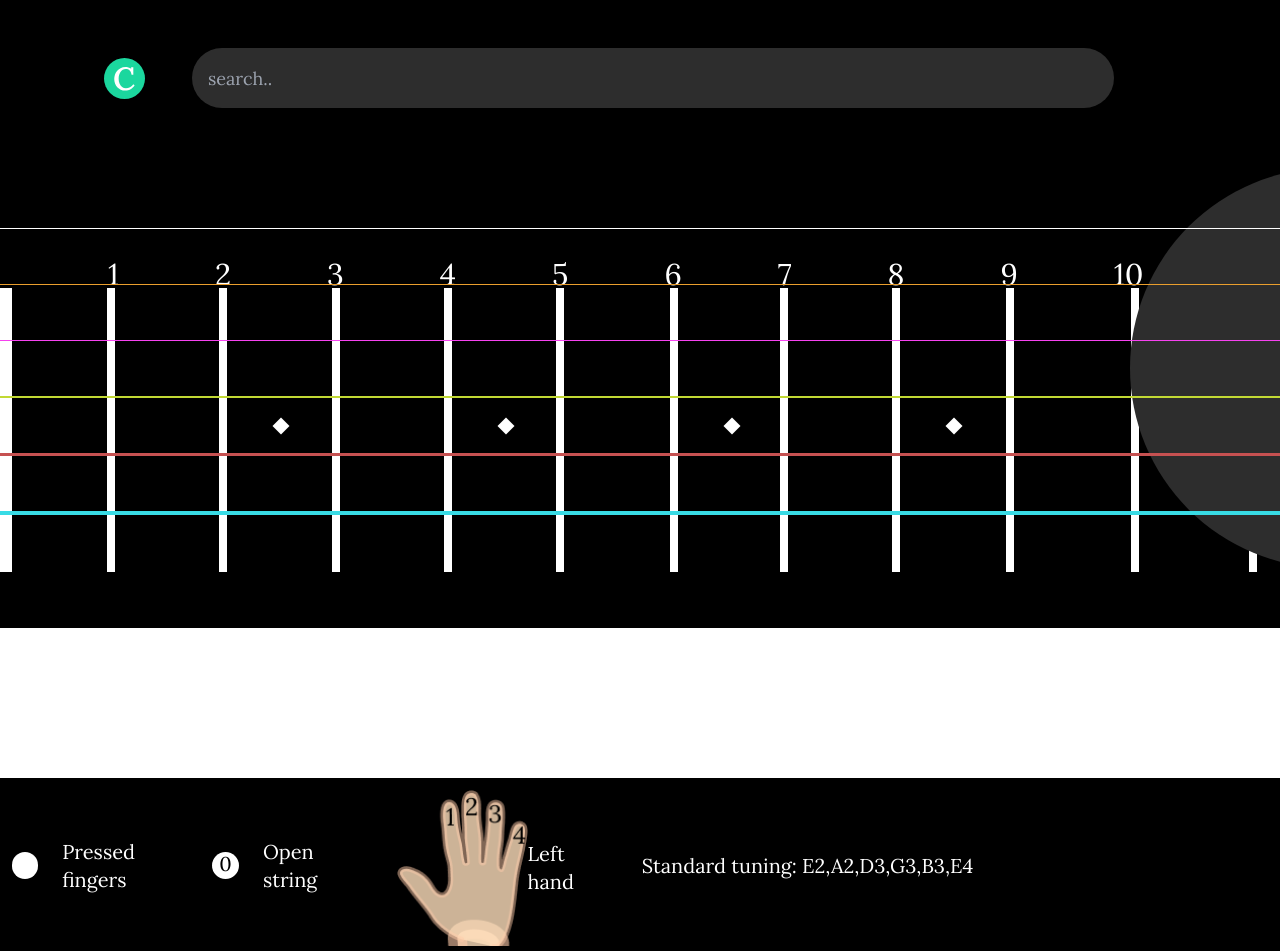
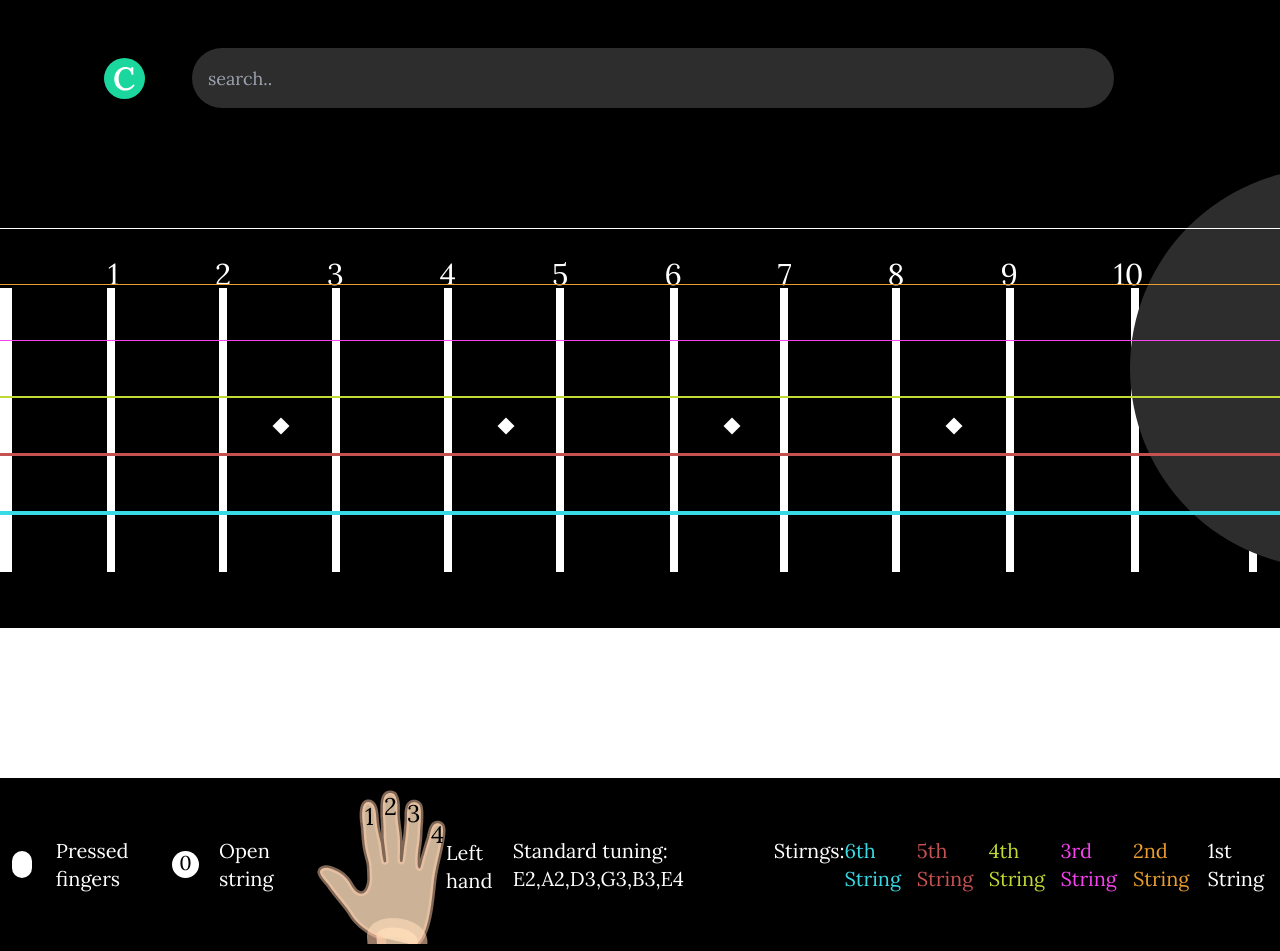
Before and after one commit to sharmamayank221/diachords, a Next.js app: page / in a window 1280 px wide. Shown: the top 951 px of the page. Built offline with nearby package versions, Linux system fonts and the light colour scheme.

Commit message:
fix footer

```diff
--- a/src/components/Footer.tsx
+++ b/src/components/Footer.tsx
@@ -10,7 +10,7 @@ export default function Footer() {
       </div>
 
       <div className="flex items-center">
-        <div className={`mr-6 h-[27px] w-[27px] rounded-full bg-white`}>
+        <div className={`mr-5 h-[27px] w-[27px] rounded-full bg-white`}>
           <h3 className="flex items-center justify-center font-Lora text-xl text-black -mt-0.5">
             0
           </h3>
@@ -23,9 +23,30 @@ export default function Footer() {
         <Image src="/hand.png" alt="finger-numbers" width={135} height={180} />
         <span className="mr-4 font-Lora text-xl text-white">Left hand</span>
       </div>
-      <span className="mr-4 font-Lora text-xl text-white w-1/2">
+      <span className="mr-4 font-Lora text-xl text-white w-[25%]">
         Standard tuning: E2,A2,D3,G3,B3,E4
       </span>
+      <div className="mr-4 font-Lora text-xl text-white w-1/2 flex">
+        Stirngs:
+        <div className="flex items-center ">
+          <span className="text-[#38DBE5] ">6th String </span>
+        </div>
+        <div className="flex items-center ml-3">
+          <span className="text-[#C65151] ">5th String </span>
+        </div>
+        <div className="flex items-center ml-3">
+          <span className="text-[#C2D934] ">4th String </span>
+        </div>
+        <div className="flex items-center ml-3">
+          <span className="text-[#F642EF] ">3rd String </span>
+        </div>
+        <div className="flex items-center ml-3">
+          <span className="text-[#EA9E2D] ">2nd String </span>
+        </div>
+        <div className="flex items-center ml-3">
+          <span className="">1st String </span>
+        </div>
+      </div>
     </div>
   );
 }
```
